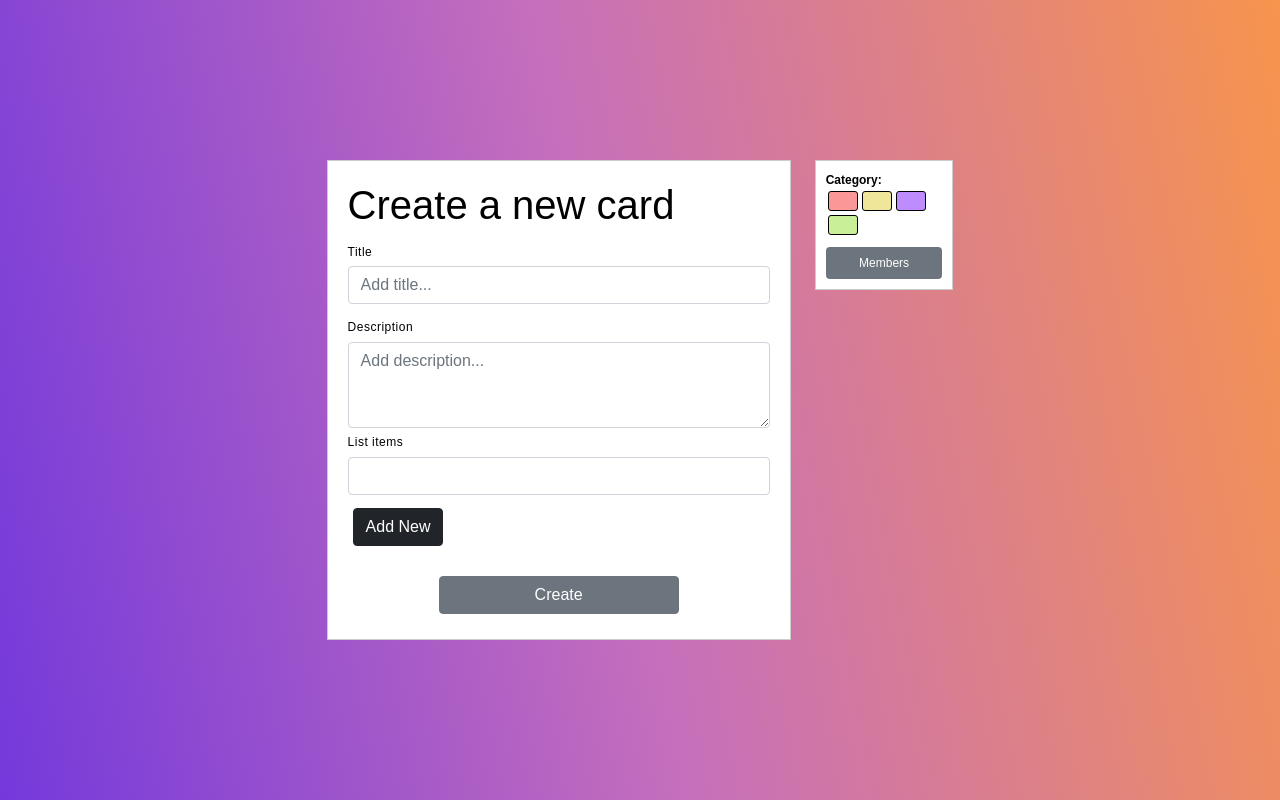
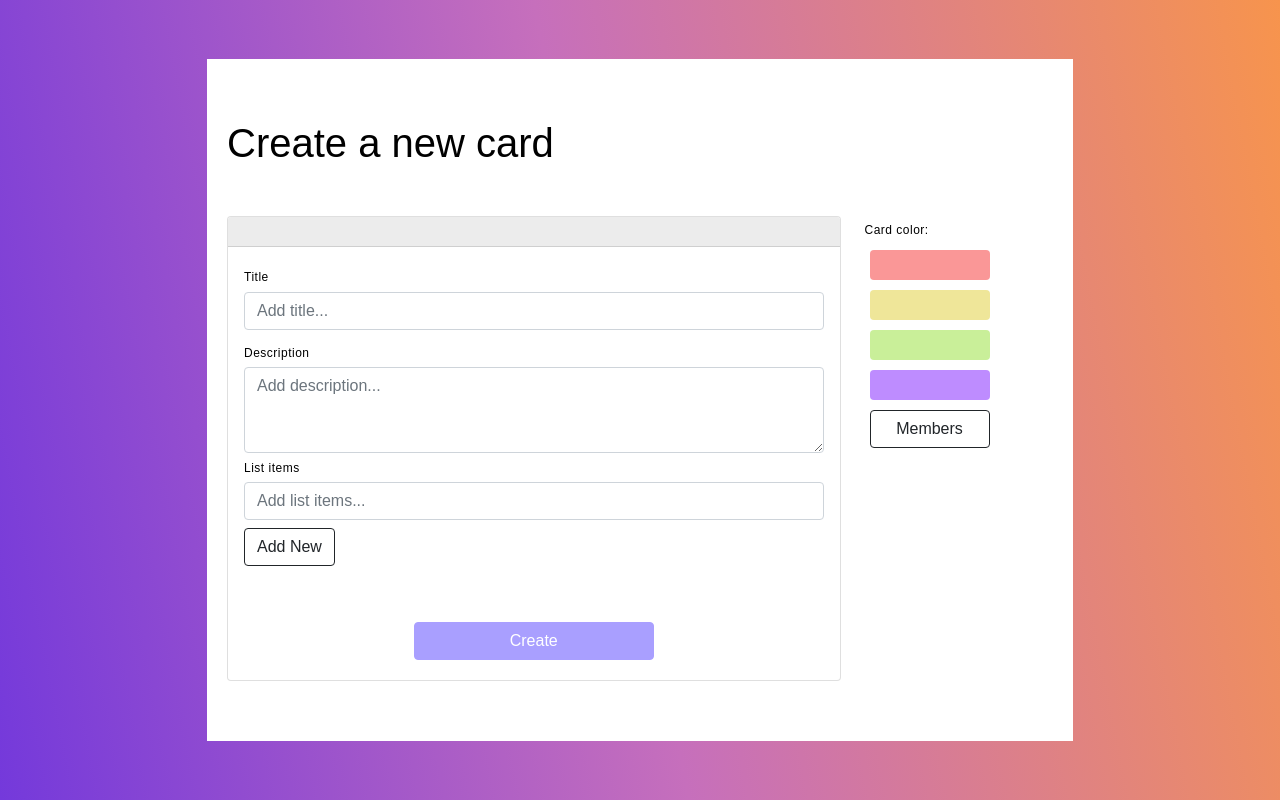
Before and after one commit to Vsimpro/ADP_Project_1, a React (Create React App) app in the folder frontend/: page /create in a window 1280 px wide. Built offline with nearby package versions, Linux system fonts and the light colour scheme; no server answers.

Commit message:
css-korjauksia cards & createTools-fileihin

```diff
--- a/frontend/src/components/cards/CardDemo.js
+++ b/frontend/src/components/cards/CardDemo.js
@@ -50,7 +50,7 @@ const CardDemo = ({ item }) => {
   };
 
   return (
-    <div className={`card ${isClicked ? 'card-active' : ''}`} ref={cardRef}>
+    <div className={`card custom-card ${isClicked ? 'card-active' : ''}`} ref={cardRef}>
       <div className="card-header color" onClick={toggleCard}>
       <div
         style={{ display: 'flex', justifyContent: 'space-between', alignItems: 'center' }}
--- a/frontend/src/components/cards/cardDemo.css
+++ b/frontend/src/components/cards/cardDemo.css
@@ -8,7 +8,7 @@ body{
   justify-content: center;
 }
 
-.card {
+.custom-card {
   max-width: 500px;
   margin: 40px 0px;
   color: #000000;
@@ -173,27 +173,7 @@ body{
         padding: 0;
       }
 
-    .editToolsContainer{
 
-      color: #000000;
-      background-color: white;
-      border: 1px solid #ccc;
-      font-size: 12px;
-      font-weight: bolder;
-      padding: 10px;
-      text-align: left;
-    }
-    .editToolsContainer p{
-      margin: 0px;
-    }
-    .colorButton{
-      min-width: 30px;
-      height: 20px;
-      border-color: black;
-      border-radius: 3px;
-      cursor: pointer;
-      margin: 2px;
-    }
 
     .btn-secondary{
       width: 240px;
--- a/frontend/src/components/createTools/Create.jsx
+++ b/frontend/src/components/createTools/Create.jsx
@@ -1,5 +1,5 @@
 import React from 'react';
-import FloatingElements from './FoatingElements';
+import FloatingElements from './FloatingElements';
 
 
 const Create = () => {
--- /dev/null
+++ b/frontend/src/components/createTools/CreateCard.css
@@ -0,0 +1,61 @@
+.floatingElements{
+  background-color: rgb(255, 255, 255);
+  padding: 60px 20px;
+  text-align: left;
+
+}
+.createCard.card {
+    color: #000000;
+    max-width: 600px;
+    text-align: left;
+    padding: 20px;
+    text-align: left;
+  }
+
+  .card-header.custom-header{
+    background-color: #ececec;
+    height: 30px;
+
+  }
+
+  .btn-createCard {
+    width: 240px;
+    color: #fff;
+    background-color: rgb(169, 159, 255);
+    border-color: rgb(169, 159, 255);
+    margin: 20px;
+  }
+
+  .btn-creteCard.save:hover{
+    color: #fff;
+    background-color: rgb(138, 125, 255);
+    border-color: rgb(138, 125, 255);
+  }
+
+  hr{
+    background-color: #fff;
+    margin: 24px;
+  }
+
+  .editToolsContainer{
+    color: #000000;
+    background-color: #fff;
+    text-align: left;
+    margin-bottom: 20px;
+
+  }
+
+  .editToolsContainer .btn{
+    width: 120px;
+    margin: 5px;
+
+  }
+  .colorButton{
+    height: 30px;
+    cursor: pointer;
+
+  }
+
+  .custom-column {
+    margin: 0;
+  }
--- a/frontend/src/components/createTools/CreateCard.js
+++ b/frontend/src/components/createTools/CreateCard.js
@@ -1,30 +1,40 @@
 import React from 'react';
+import './CreateCard.css';
 
+// TODO toiminnallisuus listan luomiselle
 // TODO lomakkeen tietojen lähetys tietokantaan
 
 const CreateCard = () => {
   return (
-    <div className='floating-component'>
-      <h1>Create a new card</h1>
+    <div className='createCard'>
+      <div className='card'>
+      <div className='card-header custom-header'>
+      </div>
+      <div className='card-body'>
         <form>
-        <div className="form-group">
+          <div className='form-group'>
             <label>Title</label>
-          <input type="text" className="form-control" id="" placeholder="Add title..." />
+            <input type='text' className='form-control' placeholder='Add title...' />
 
             <label>Description</label>
-          <textarea className="form-control" id="" rows="3" placeholder='Add description...'></textarea>
+            <textarea className='form-control' rows='3' placeholder='Add description...'></textarea>
 
             <label>List items</label>
-          <input type="text" className="form-control" id="" />
+            <input type='text' className='form-control' placeholder='Add list items...' />
 
-          <button className='btn btn-dark'>Add New</button>
+            <button className='btn btn-outline-dark'>Add New</button>
           </div>
         </form>
+      </div>
+      <div>
         <div className='buttons-container'>
-        <button className='btn btn-secondary'>Create</button>
+          <button className='btn btn-createCard'>Create</button>
+        </div>
+      </div>
       </div>
     </div>
   );
+
 };
 
 export default CreateCard;
--- a/frontend/src/components/createTools/EditTools.js
+++ b/frontend/src/components/createTools/EditTools.js
@@ -1,18 +1,36 @@
 import React from 'react';
+import './CreateCard.css'
+
+// TODO kortin kategorian / headerin värin vaihtaminen
 
 const EditTools = () => {
   return (
     <div className='editToolsContainer'>
-    <p>Category:</p>
 
-    <button className='btn colorButton' style={{ backgroundColor: '#FA9797' }}></button>
-    <button className='btn colorButton' style={{ backgroundColor: '#EFE699' }}></button>
-    <button className='btn colorButton' style={{ backgroundColor: '#BE8CFF' }}></button>
-    <button className='btn colorButton' style={{ backgroundColor: '#C9EF99' }}></button>
-    <button className='btn btn-editTools'>Members</button>
+    <div className='row'>
+      <div className='col'>
+        <label>Card color:</label>
+      </div>
+    </div>
+
+    <div className='row'>
+      <div className='col justify-content-center'>
+        <button className='btn colorButton' style={{ backgroundColor: '#FA9797' }}></button>
+        <button className='btn colorButton' style={{ backgroundColor: '#EFE699' }}></button>
+        <button className='btn colorButton' style={{ backgroundColor: '#C9EF99' }}></button>
+        <button className='btn colorButton' style={{ backgroundColor: '#BE8CFF' }}></button>
+      </div>
+      </div>
 
 
+    <div className='row'>
+      <div className='col d-flex justify-content-left'>
+        <button className='btn btn-outline-dark'>Members</button>
+
+      </div>
+    </div>
   </div>
+
   )}
 
 export default EditTools;
--- a/frontend/src/components/createTools/FoatingElements.js
+++ b/frontend/src/components/createTools/FloatingElements.js
@@ -1,19 +1,23 @@
 import React from 'react';
 import CreateCard from './CreateCard';
 import EditTools from './EditTools';
+import './CreateCard.css';
 
 const FloatingElements = () => {
   return (
-    <div>
+    <div className='floatingElements'>
+      <h1>Create a new card</h1>
+      <hr className="my-4" />
       <div className="row">
-        <div className="col-md-3 col-12 order-md-2">
+        <div className="col-md-3 col-12 order-md-2 custom-column">
           <EditTools />
         </div>
-        <div className="col-md-9 col-12 order-md-1">
+        <div className="col-md-9 col-12 order-md-1 custom-column">
           <CreateCard />
         </div>
       </div>
     </div>
+
   );
 };
 
```
Lines whose indentation alone changed are shown as unchanged.
